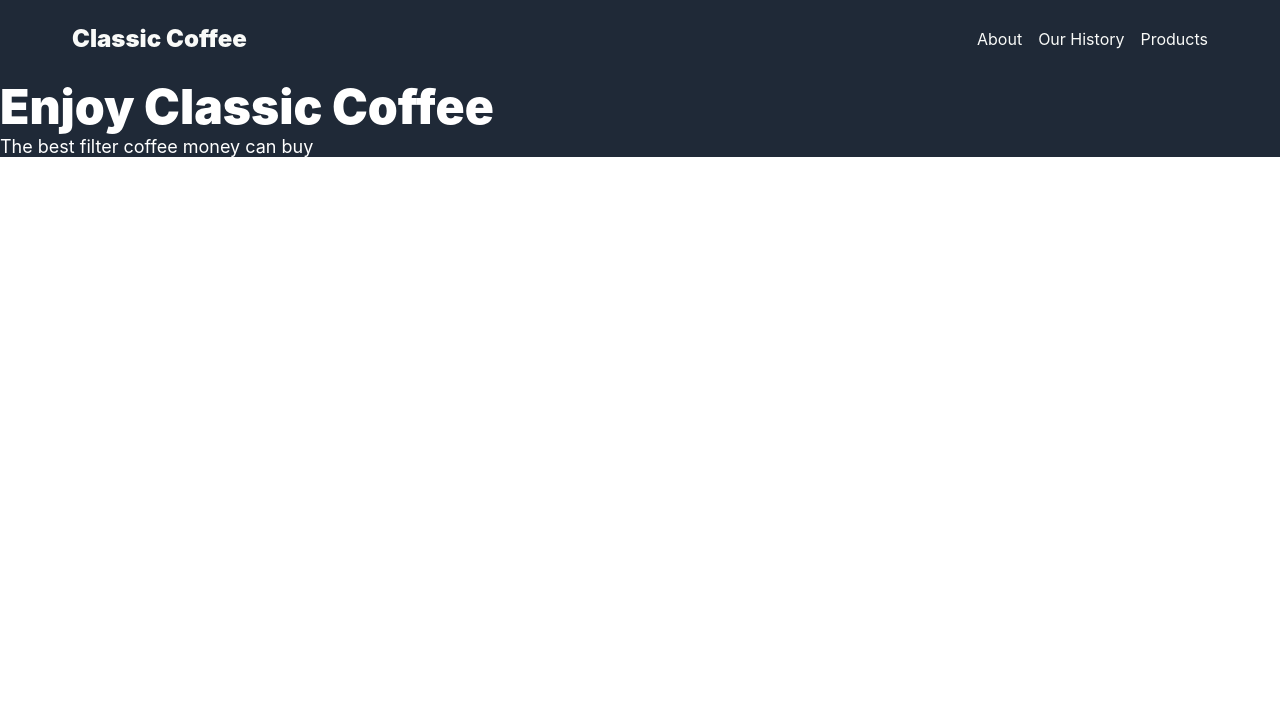
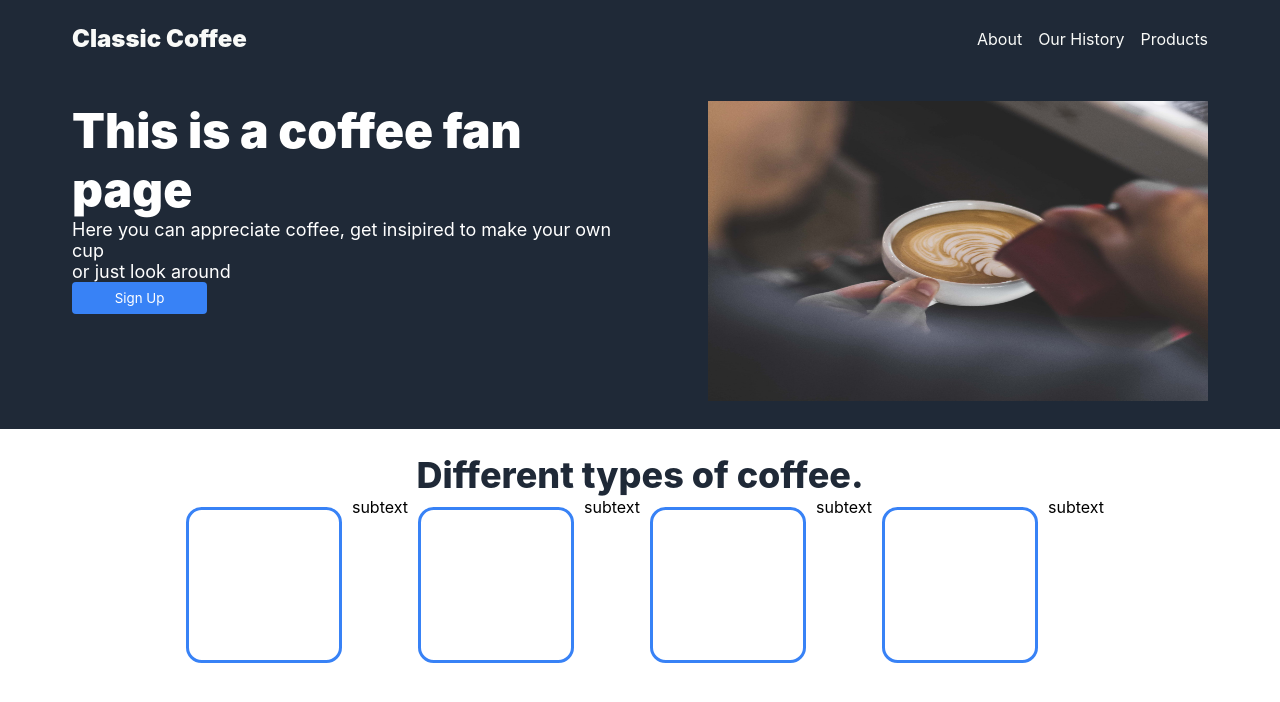
Before and after one commit to SiddhantG11/landing-page, a plain HTML site: page index.html in a window 1280 px wide. Drawn offline with Linux system fonts and the light colour scheme.

Commit message:
added main section and image placeholders

```diff
--- a/index.html
+++ b/index.html
@@ -20,9 +20,27 @@
     </div>
     <div class="item1">
         <div class="text-sub">
-            <div class="main-text"> Enjoy Classic Coffee</div>
-            <div class="sub-text"> The best filter coffee money can buy</div>
+            <div class="main-text"> This is a coffee fan page</div>
+            <div class="sub-text"> Here you can appreciate coffee, get insipired to make your own cup<br> or just look around</div>
+            <div class="button"> <button>Sign Up</button></div>
         </div>
+        <div class="photo"> <img src="./coffee.jpg" alt="Photo of a cup of coffee" height="300" width="500"> </div>
+
+    </div>
+
+    <div class="item2">
+        <div class="text"> Different types of coffee. </div>
+        <div class="boxes">
+            <div class="box"></div>
+            <div class="sub">subtext</div>
+            <div class="box"></div>
+            <div class="sub">subtext</div>
+            <div class="box"></div>
+            <div class="sub">subtext</div>
+            <div class="box"></div>
+            <div class="sub">subtext</div>
+        </div>
+
     </div>
 
 </body>
--- a/style.css
+++ b/style.css
@@ -12,9 +12,7 @@ body {
     background-color: #1f2937;
     color: #f9faf8;
     padding: 24px;
-    /* margin-left: auto;
-    margin-right: auto;
-    flex: 1; */
+
 }
 .header-container {
     display: flex;
@@ -37,15 +35,66 @@ body {
     display: flex;
     background-color: #1f2937;
     color: #fff;
+    padding: 24px;
+    justify-content: space-between;
+}
+.text-sub {
+    display: flex;
+    flex-direction: column;
 }
 
 .main-text {
     font-size: 48px;
     font-weight: 900;
+    padding: 0 48px;
 }
 .sub-text {
     font-size: 18px;
+    padding: 0 48px;
 }
+button {
+    padding: 0 48px;
+    background-color: #3882F6;
+    border-radius: 4px;
+    color: white;
+    padding: 8px;
+    border: none;
+    width: 25%;
+}
+.button {
+    padding: 0 48px;
+}
+
+.item2 {
+    display: flex;
+    padding: 24px;
+    flex-direction: column;
+    align-items: center;
+}
+
+.text {
+    font-size: 36px;
+    font-weight: 800;
+    color: #1F2937;
+}
+
+.boxes {
+    display: flex;
+    justify-content: space-between;
+}
+
+.box {
+    border: 3px solid #3882F6;
+    width: 150px;
+    margin: 10px;
+    min-height: 150px;
+    border-radius: 10%;
+}
+
+.photo {
+    padding: 0 48px;
+}
+
 
 
 
```
Also changed, not shown: coffee.jpg (added), odin-project.png, 1 other file.
